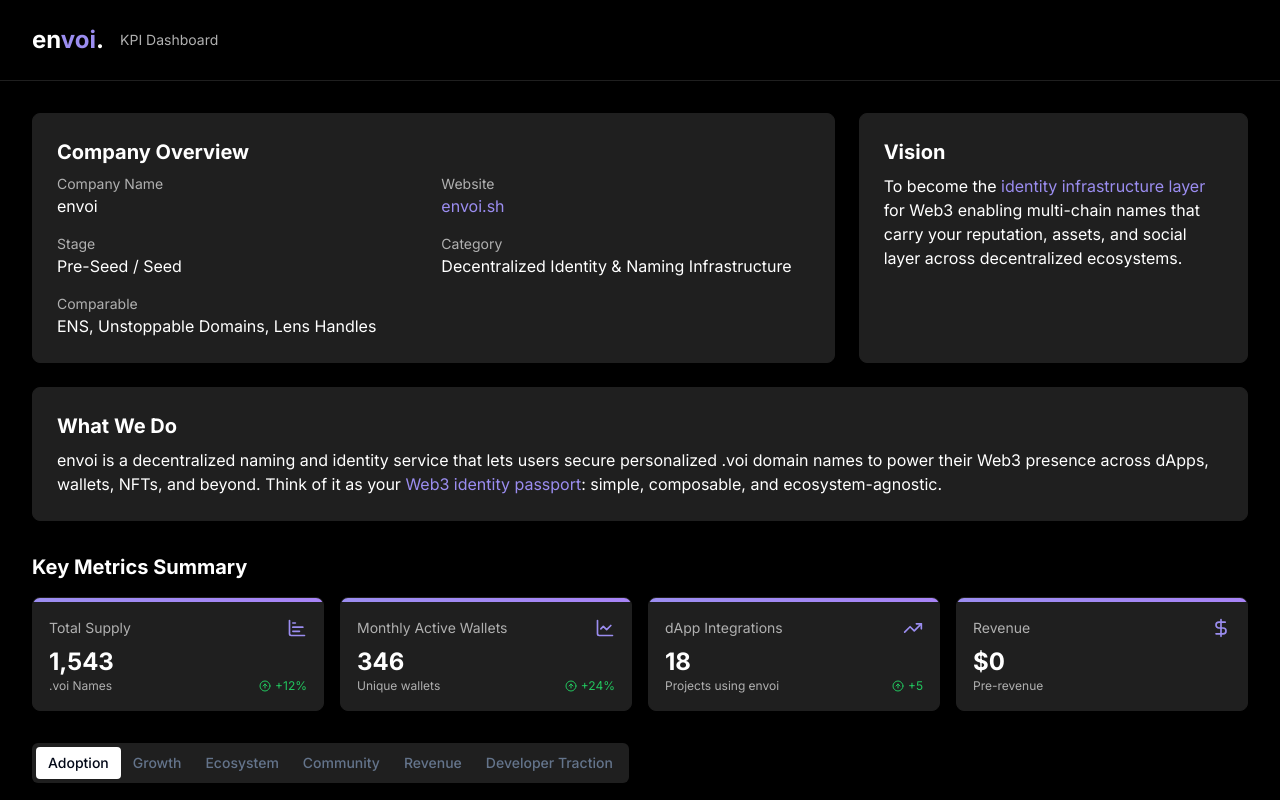
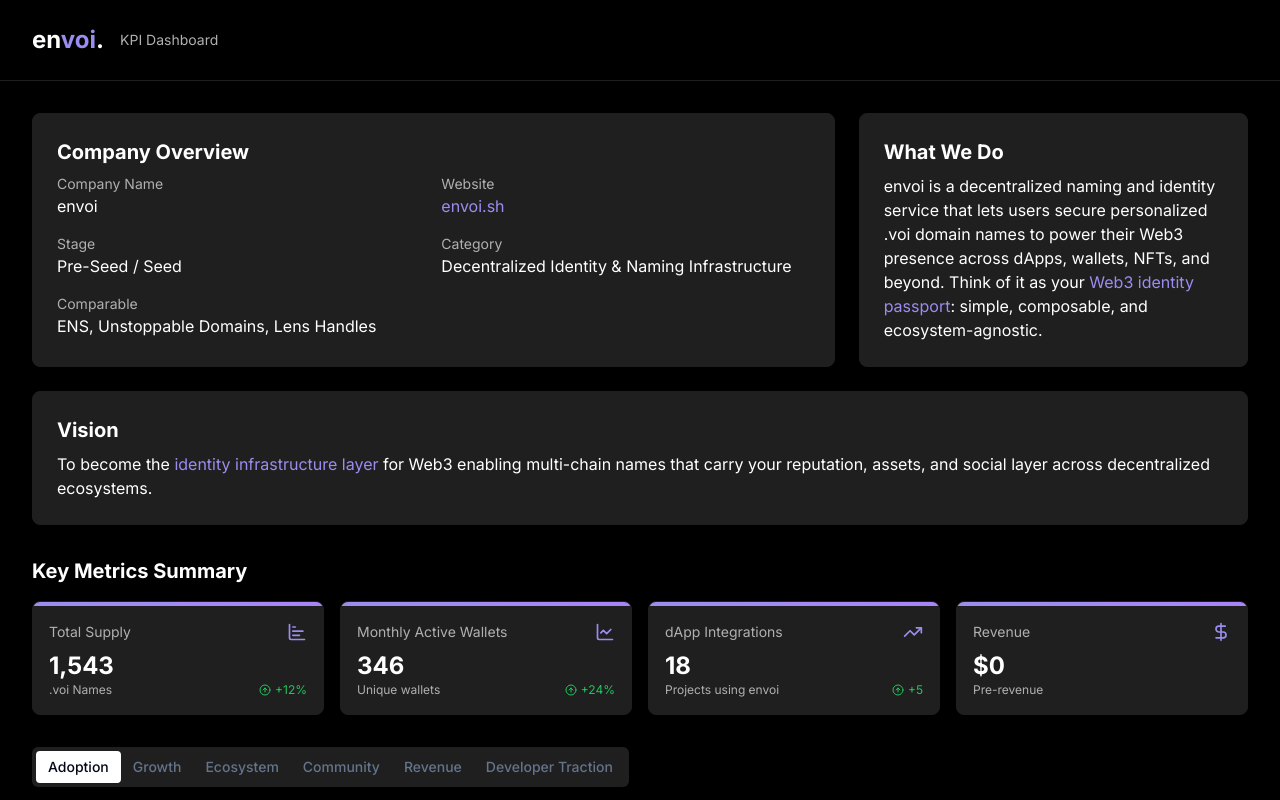
Before and after one commit to Bagman365/envoi-kpi-dash, a React (Vite) app: page / in a window 1280 px wide. Shown: the top 800 px of the page. Built offline with nearby package versions, Linux system fonts and the light colour scheme.

Commit message:
Move Vision section
Move the Vision section in the CompanyOverview component to below the Company Overview section.

```diff
--- a/src/components/CompanyOverview.tsx
+++ b/src/components/CompanyOverview.tsx
@@ -36,9 +36,12 @@ const CompanyOverview: React.FC = () => {
 
         <Card className="bg-envoi-dark-gray border-envoi-mid-gray">
           <CardContent className="p-6">
-            <h2 className="text-xl font-bold mb-2 text-envoi-white">Vision</h2>
+            <h2 className="text-xl font-bold mb-2 text-envoi-white">What We Do</h2>
             <p className="text-envoi-white">
-              To become the <span className="text-envoi-purple">identity infrastructure layer</span> for Web3 enabling multi-chain names that carry your reputation, assets, and social layer across decentralized ecosystems.
+              envoi is a decentralized naming and identity service that lets users secure personalized
+              .voi domain names to power their Web3 presence across dApps, wallets, NFTs, and
+              beyond. Think of it as your <span className="text-envoi-purple">Web3 identity passport</span>: simple, composable, and
+              ecosystem-agnostic.
             </p>
           </CardContent>
         </Card>
@@ -46,12 +49,9 @@ const CompanyOverview: React.FC = () => {
 
       <Card className="bg-envoi-dark-gray border-envoi-mid-gray mt-6">
         <CardContent className="p-6">
-          <h2 className="text-xl font-bold mb-2 text-envoi-white">What We Do</h2>
+          <h2 className="text-xl font-bold mb-2 text-envoi-white">Vision</h2>
           <p className="text-envoi-white">
-            envoi is a decentralized naming and identity service that lets users secure personalized
-            .voi domain names to power their Web3 presence across dApps, wallets, NFTs, and
-            beyond. Think of it as your <span className="text-envoi-purple">Web3 identity passport</span>: simple, composable, and
-            ecosystem-agnostic.
+            To become the <span className="text-envoi-purple">identity infrastructure layer</span> for Web3 enabling multi-chain names that carry your reputation, assets, and social layer across decentralized ecosystems.
           </p>
         </CardContent>
       </Card>
```
